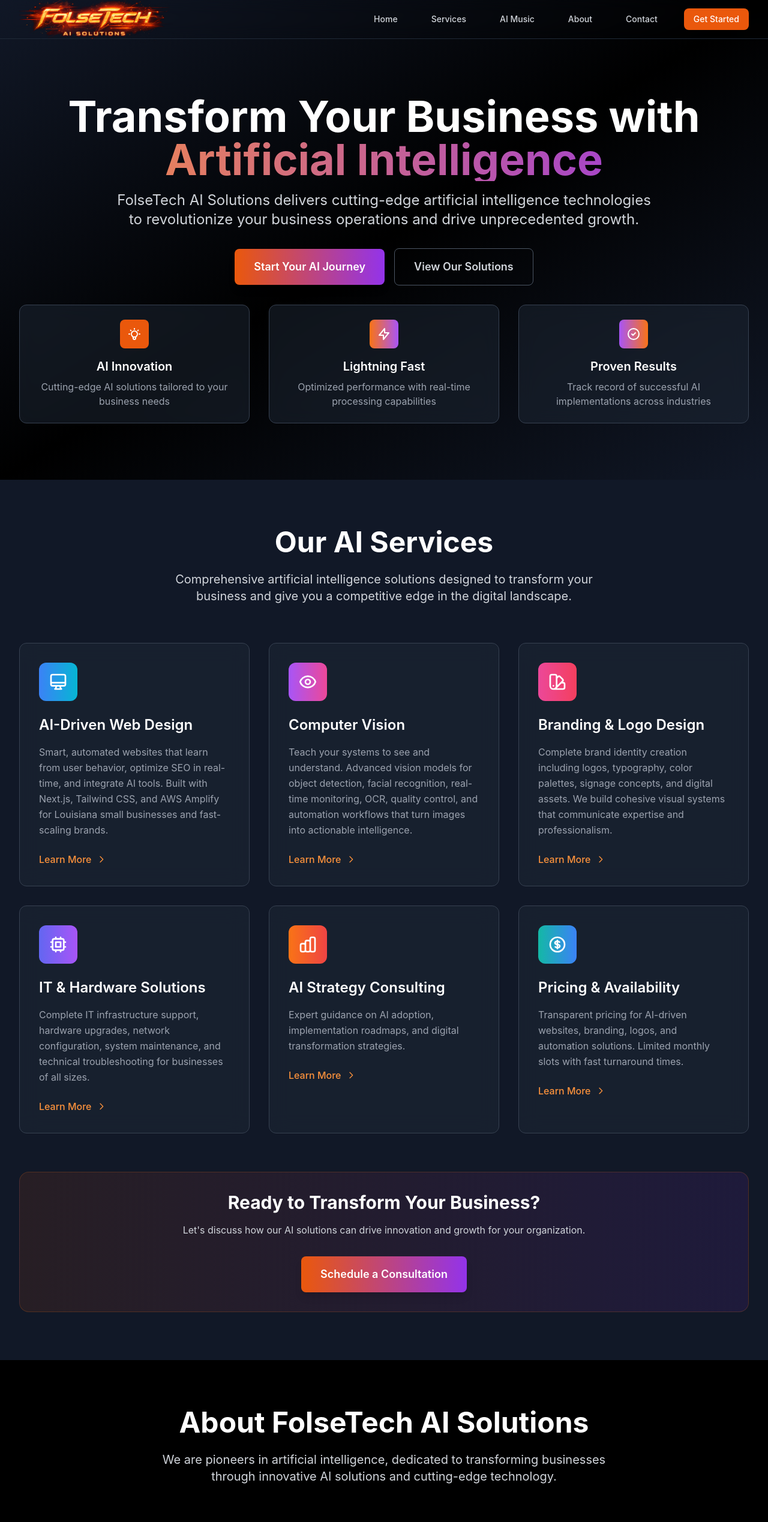
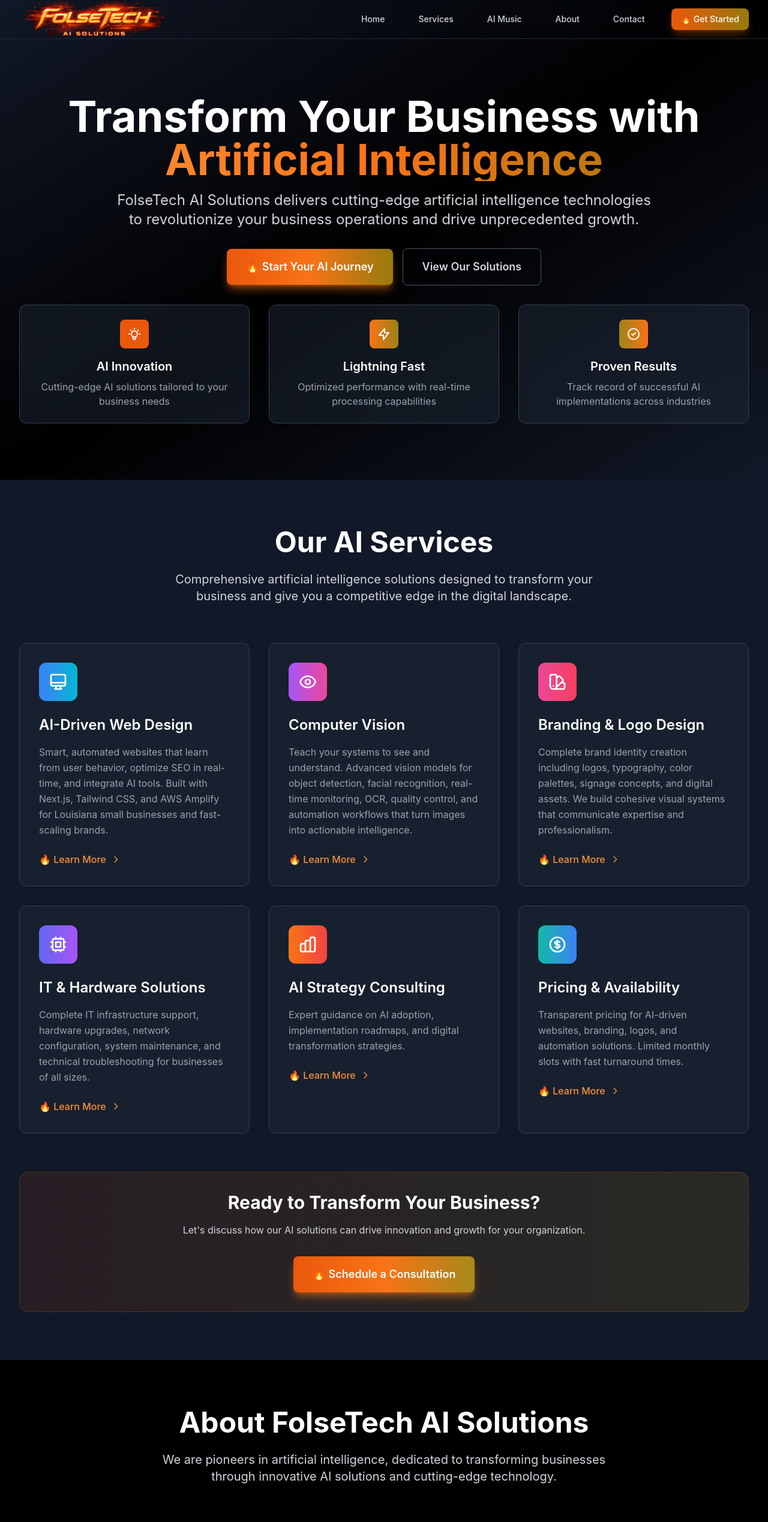
Before and after one commit to jonfolsetech-ctrl/folsetech, a React (Vite) app: page / in a window 1280 px wide. Shown: the top 2538 px of the page at 60% size. Built offline with nearby package versions, Linux system fonts and the light colour scheme; the HTML template or start-up script is replaced by a standard one.

Commit message:
Update brand theme: Replace purple with bright yellow (60% opacity) and add fire emoji elements

```diff
--- a/src/components/Footer.jsx
+++ b/src/components/Footer.jsx
@@ -86,7 +86,7 @@ const Footer = () => {
           <div className="lg:col-span-2">
             <div className="flex items-center mb-4">
               <span className="text-2xl font-bold text-white">
-                FolseTech <span className="text-transparent bg-clip-text bg-gradient-to-r from-orange-500 to-purple-500">AI Solutions</span>
+                FolseTech <span className="text-transparent bg-clip-text bg-gradient-to-r from-orange-500 to-yellow-400/60">🔥 AI Solutions</span>
               </span>
             </div>
             <p className="text-gray-400 mb-6 leading-relaxed">
@@ -99,7 +99,7 @@ const Footer = () => {
                 <a
                   key={social.name}
                   href={social.href}
-                  className="w-10 h-10 bg-gray-800 hover:bg-gradient-to-r hover:from-orange-600 hover:to-purple-600 rounded-lg flex items-center justify-center text-gray-400 hover:text-white transition-all duration-300"
+                  className="w-10 h-10 bg-gray-800 hover:bg-gradient-to-r hover:from-orange-600 hover:to-yellow-400/60 rounded-lg flex items-center justify-center text-gray-400 hover:text-white transition-all duration-300"
                   aria-label={social.name}
                 >
                   {social.icon}
@@ -145,8 +145,8 @@ const Footer = () => {
                 placeholder="Enter your email"
                 className="flex-1 px-4 py-3 bg-gray-800 border border-gray-600 rounded-lg text-white placeholder-gray-400 focus:outline-none focus:ring-2 focus:ring-orange-500 focus:border-transparent"
               />
-              <button className="bg-gradient-to-r from-orange-600 to-purple-600 hover:from-orange-700 hover:to-purple-700 text-white px-6 py-3 rounded-lg font-semibold transition-all duration-300 whitespace-nowrap">
-                Subscribe
+              <button className="bg-gradient-to-r from-orange-600 via-orange-500 to-yellow-400/60 hover:from-orange-700 hover:via-orange-600 hover:to-yellow-500/70 text-white px-6 py-3 rounded-lg font-semibold transition-all duration-300 whitespace-nowrap shadow-lg shadow-orange-500/30">
+                🔥 Subscribe
               </button>
             </div>
           </div>
--- a/src/components/Hero.jsx
+++ b/src/components/Hero.jsx
@@ -9,7 +9,7 @@ const Hero = () => {
           <div className="space-y-4">
             <h1 className="text-5xl md:text-7xl font-bold text-white leading-tight">
               Transform Your Business with
-              <span className="block text-transparent bg-clip-text bg-gradient-to-r from-orange-400 to-purple-600">
+              <span className="block text-transparent bg-clip-text bg-gradient-to-r from-orange-400 via-orange-500 to-yellow-400/60">
                 Artificial Intelligence
               </span>
             </h1>
@@ -21,8 +21,8 @@ const Hero = () => {
 
           {/* CTA Buttons */}
           <div className="flex flex-col sm:flex-row gap-4 justify-center items-center">
-            <a href="mailto:jon@folsetech.net?subject=AI%20Solutions%20Inquiry" className="bg-gradient-to-r from-orange-600 to-purple-600 hover:from-orange-700 hover:to-purple-700 text-white px-8 py-4 rounded-lg font-semibold text-lg transition-all duration-300 transform hover:scale-105 shadow-lg inline-block">
-              Start Your AI Journey
+            <a href="mailto:jon@folsetech.net?subject=AI%20Solutions%20Inquiry" className="bg-gradient-to-r from-orange-600 via-orange-500 to-yellow-400/60 hover:from-orange-700 hover:via-orange-600 hover:to-yellow-500/70 text-white px-8 py-4 rounded-lg font-semibold text-lg transition-all duration-300 transform hover:scale-105 shadow-lg shadow-orange-500/50 inline-block">
+              🔥 Start Your AI Journey
             </a>
             <a href="#services" className="border border-gray-600 hover:border-gray-400 text-gray-300 hover:text-white px-8 py-4 rounded-lg font-semibold text-lg transition-all duration-300 hover:bg-gray-800 inline-block">
               View Our Solutions
@@ -41,8 +41,8 @@ const Hero = () => {
               <p className="text-gray-400">Cutting-edge AI solutions tailored to your business needs</p>
             </div>
 
-            <div className="bg-gray-800/50 backdrop-blur-lg rounded-xl p-6 border border-gray-700 hover:border-purple-500 transition-all duration-300">
-              <div className="w-12 h-12 bg-gradient-to-r from-orange-500 to-purple-500 rounded-lg flex items-center justify-center mb-4 mx-auto">
+            <div className="bg-gray-800/50 backdrop-blur-lg rounded-xl p-6 border border-gray-700 hover:border-yellow-400/60 transition-all duration-300">
+              <div className="w-12 h-12 bg-gradient-to-r from-orange-500 to-yellow-400/60 rounded-lg flex items-center justify-center mb-4 mx-auto">
                 <svg className="w-6 h-6 text-white" fill="none" stroke="currentColor" viewBox="0 0 24 24">
                   <path strokeLinecap="round" strokeLinejoin="round" strokeWidth={2} d="M13 10V3L4 14h7v7l9-11h-7z" />
                 </svg>
@@ -52,7 +52,7 @@ const Hero = () => {
             </div>
 
             <div className="bg-gray-800/50 backdrop-blur-lg rounded-xl p-6 border border-gray-700 hover:border-orange-500 transition-all duration-300">
-              <div className="w-12 h-12 bg-gradient-to-r from-purple-500 to-orange-500 rounded-lg flex items-center justify-center mb-4 mx-auto">
+              <div className="w-12 h-12 bg-gradient-to-r from-yellow-400/60 to-orange-500 rounded-lg flex items-center justify-center mb-4 mx-auto">
                 <svg className="w-6 h-6 text-white" fill="none" stroke="currentColor" viewBox="0 0 24 24">
                   <path strokeLinecap="round" strokeLinejoin="round" strokeWidth={2} d="M9 12l2 2 4-4m6 2a9 9 0 11-18 0 9 9 0 0118 0z" />
                 </svg>
--- a/src/components/Navbar.jsx
+++ b/src/components/Navbar.jsx
@@ -47,8 +47,8 @@ const Navbar = () => {
               <button onClick={() => handleNavClick('contact')} className="text-gray-300 hover:text-white px-3 py-2 rounded-md text-sm font-medium transition-colors">
                 Contact
               </button>
-              <a href="mailto:jon@folsetech.net?subject=Get%20Started%20Inquiry" className="bg-orange-600 hover:bg-orange-700 text-white px-4 py-2 rounded-lg text-sm font-medium transition-colors inline-block">
-                Get Started
+              <a href="mailto:jon@folsetech.net?subject=Get%20Started%20Inquiry" className="bg-gradient-to-r from-orange-600 to-yellow-400/60 hover:from-orange-700 hover:to-yellow-500/70 text-white px-4 py-2 rounded-lg text-sm font-medium transition-colors inline-block shadow-lg shadow-orange-500/30">
+                🔥 Get Started
               </a>
             </div>
           </div>
@@ -89,8 +89,8 @@ const Navbar = () => {
               <button onClick={() => handleNavClick('contact')} className="text-gray-300 hover:text-white block w-full text-left px-3 py-2 rounded-md text-base font-medium">
                 Contact
               </button>
-              <a href="mailto:jon@folsetech.net?subject=Get%20Started%20Inquiry" className="w-full text-left bg-orange-600 hover:bg-orange-700 text-white px-3 py-2 rounded-md text-base font-medium transition-colors block">
-                Get Started
+              <a href="mailto:jon@folsetech.net?subject=Get%20Started%20Inquiry" className="w-full text-left bg-gradient-to-r from-orange-600 to-yellow-400/60 hover:from-orange-700 hover:to-yellow-500/70 text-white px-3 py-2 rounded-md text-base font-medium transition-colors block shadow-lg shadow-orange-500/30">
+                🔥 Get Started
               </a>
             </div>
           </div>
--- a/src/components/Services.jsx
+++ b/src/components/Services.jsx
@@ -109,7 +109,7 @@ const Services = () => {
 
               {/* Learn More Link */}
               <div className="flex items-center text-orange-400 group-hover:text-orange-300 transition-colors duration-300">
-                <span className="font-medium">Learn More</span>
+                <span className="font-medium">🔥 Learn More</span>
                 <svg className="w-4 h-4 ml-2 transform group-hover:translate-x-1 transition-transform duration-300" fill="none" stroke="currentColor" viewBox="0 0 24 24">
                   <path strokeLinecap="round" strokeLinejoin="round" strokeWidth={2} d="M9 5l7 7-7 7" />
                 </svg>
@@ -120,15 +120,15 @@ const Services = () => {
 
         {/* CTA Section */}
         <div className="text-center mt-16">
-          <div className="bg-gradient-to-r from-orange-600/10 to-purple-600/10 border border-orange-500/20 rounded-2xl p-8">
+          <div className="bg-gradient-to-r from-orange-600/10 to-yellow-400/10 border border-orange-500/20 rounded-2xl p-8">
             <h3 className="text-2xl md:text-3xl font-bold text-white mb-4">
               Ready to Transform Your Business?
             </h3>
             <p className="text-gray-300 mb-8 max-w-2xl mx-auto">
               Let's discuss how our AI solutions can drive innovation and growth for your organization.
             </p>
-            <a href="mailto:jon@folsetech.net?subject=Consultation%20Request" className="inline-block bg-gradient-to-r from-orange-600 to-purple-600 hover:from-orange-700 hover:to-purple-700 text-white px-8 py-4 rounded-lg font-semibold text-lg transition-all duration-300 transform hover:scale-105 shadow-lg">
-              Schedule a Consultation
+            <a href="mailto:jon@folsetech.net?subject=Consultation%20Request" className="inline-block bg-gradient-to-r from-orange-600 via-orange-500 to-yellow-400/60 hover:from-orange-700 hover:via-orange-600 hover:to-yellow-500/70 text-white px-8 py-4 rounded-lg font-semibold text-lg transition-all duration-300 transform hover:scale-105 shadow-lg shadow-orange-500/50">
+              🔥 Schedule a Consultation
             </a>
           </div>
         </div>
--- a/src/index.css
+++ b/src/index.css
@@ -54,17 +54,33 @@ body {
 }
 /* Brand-specific utility classes */
 .text-brand-gradient {
-  @apply text-transparent bg-clip-text bg-gradient-to-r from-orange-400 to-purple-600;
+  @apply text-transparent bg-clip-text bg-gradient-to-r from-orange-400 via-orange-500 to-yellow-400/60;
 }
 
 .bg-brand-gradient {
-  @apply bg-gradient-to-r from-orange-600 to-purple-600;
+  @apply bg-gradient-to-r from-orange-600 via-orange-500 to-yellow-400/60;
 }
 
 .bg-brand-gradient-hover {
-  @apply hover:from-orange-700 hover:to-purple-700;
+  @apply hover:from-orange-700 hover:via-orange-600 hover:to-yellow-500/70;
 }
 
 .border-brand-gradient {
   @apply border-orange-500/20;
 }
+
+/* Fire effect animation */
+@keyframes flicker {
+  0%, 100% {
+    opacity: 1;
+    filter: brightness(1);
+  }
+  50% {
+    opacity: 0.8;
+    filter: brightness(1.2);
+  }
+}
+
+.animate-flicker {
+  animation: flicker 2s ease-in-out infinite;
+}
--- a/tailwind.config.js
+++ b/tailwind.config.js
@@ -11,16 +11,17 @@ export default {
             DEFAULT: '#ea580c',
             dark: '#c2410c',
           },
-          purple: {
-            light: '#c084fc',
-            DEFAULT: '#9333ea',
-            dark: '#7e22ce',
+          yellow: {
+            light: '#fde047',
+            DEFAULT: '#facc15',
+            dark: '#eab308',
           }
         }
       },
       backgroundImage: {
-        'brand-gradient': 'linear-gradient(to right, #ea580c, #9333ea)',
-        'brand-gradient-hover': 'linear-gradient(to right, #c2410c, #7e22ce)',
+        'brand-gradient': 'linear-gradient(to right, #ea580c, rgba(250, 204, 21, 0.6))',
+        'brand-gradient-hover': 'linear-gradient(to right, #c2410c, rgba(234, 179, 8, 0.6))',
+        'flame-pattern': 'radial-gradient(ellipse at bottom, #ea580c 0%, rgba(250, 204, 21, 0.6) 50%, transparent 70%)',
       }
     },
   },
```
Also changed, not shown: src/components/About.jsx (+6 -6 lines), src/components/Contact.jsx (+5 -5 lines).
